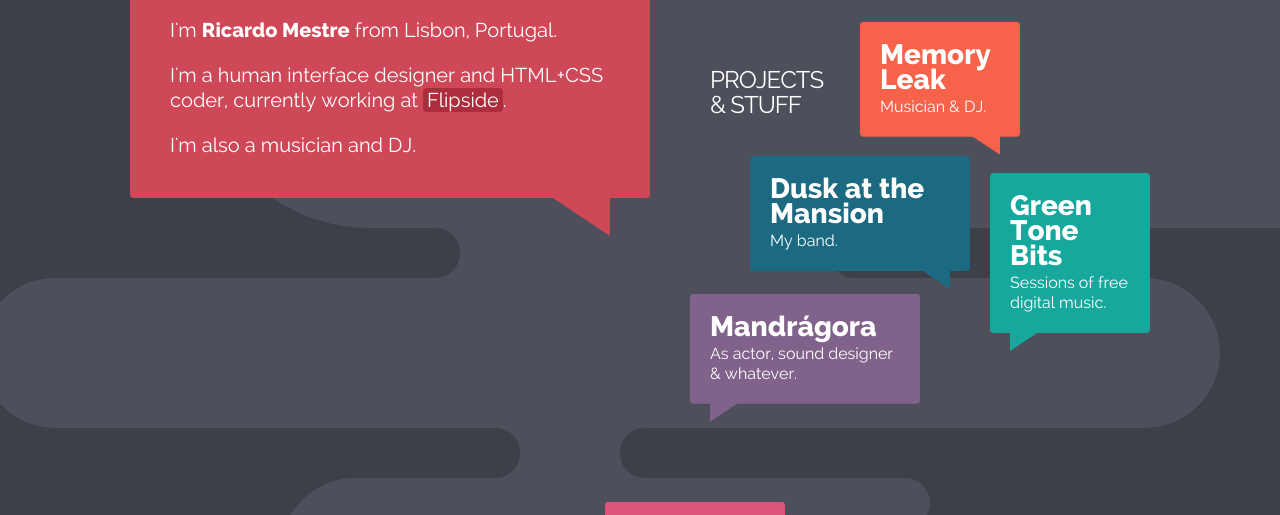
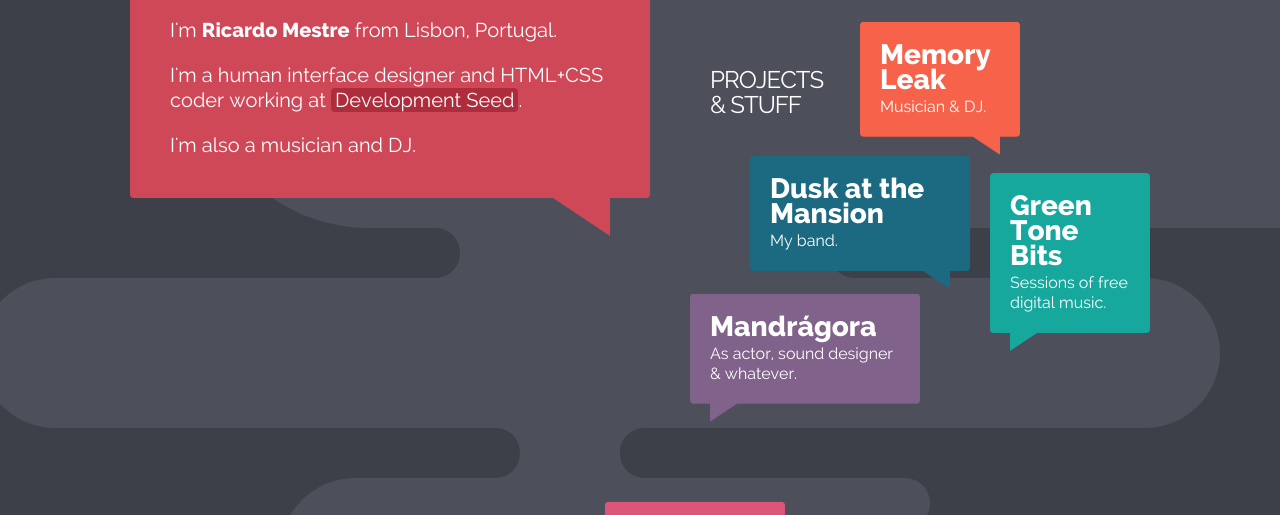
Before and after one commit to ricardoduplos/duplos-v4, a plain HTML site: page index.html in a window 1280 px wide. Shown: the part 212-727 px from the top of the page. Drawn offline with Linux system fonts and the light colour scheme.

Commit message:
Update Howdy bubble description

```diff
--- a/index.html
+++ b/index.html
@@ -103,7 +103,7 @@
 					<section id="bio">
 						<h1>Howdy!</h1>
 						<p>I'm <strong>Ricardo Mestre</strong> from Lisbon, Portugal.</p>
-						<p>I'm a human interface designer and HTML+CSS coder, currently working at <a href="http://flipside.org" title="Discover Flipside" target="_blank">Flipside</a>.</p>
+						<p>I'm a human interface designer and HTML+CSS coder working at <a href="http://developmentseed.org" title="Discover Development Seed" target="_blank">Development Seed</a>.</p>
 						<p>I'm also a musician and DJ.</p>
 					</section>
 					<!--/ bio -->
```
